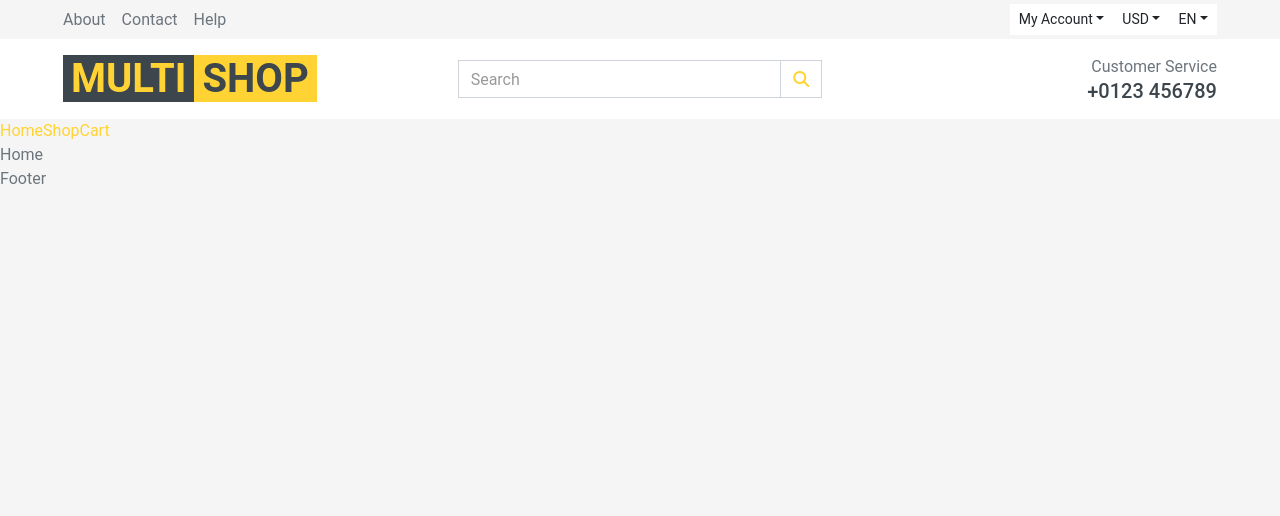
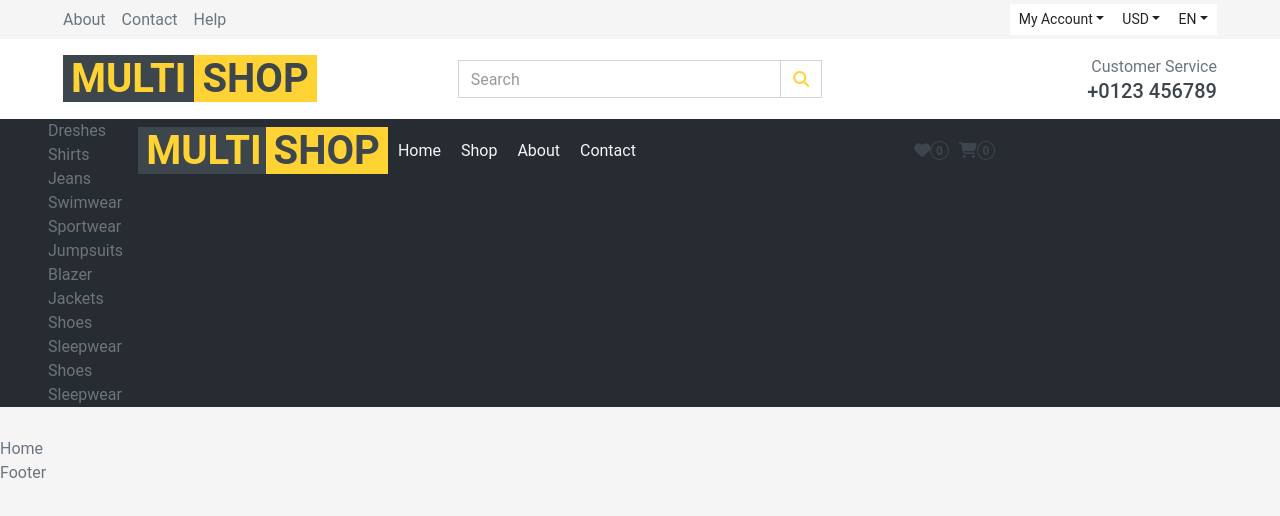
Before and after one commit to kongyutay/fashion-ecommerce-react, a React (Create React App) app: page / in a window 1280 px wide. Shown: the top 516 px of the page. Built offline with nearby package versions, Linux system fonts and the light colour scheme.

Commit message:
Finished TopBar component, continue with Category component

```diff
--- a/src/common/Category.js
+++ b/src/common/Category.js
@@ -0,0 +1,22 @@
+import React from 'react'
+import { useState } from "react";
+import { category } from "../data/Data";
+const Category = () => {
+    const [show, setShow] = useState(false);
+    const [hover, setHover] = useState(false);
+    const handleMouseEnter = (catid) => {
+        setHover(catid);
+    }
+
+    return (
+        <div>
+            {
+                category.map((val, index) => (
+                    <div className="" key={index}>{val.category_name}</div>
+                ))
+            }
+        </div>
+    )
+}
+
+export default Category
--- a/src/common/Header.js
+++ b/src/common/Header.js
@@ -1,14 +1,68 @@
 import React from "react";
 import { Link } from "react-router-dom";
 import TopBar from "./TopBar";
+import { useState } from "react";
+import { useEffect } from "react";
+import { nav } from "../data/Data";
+import Category from "./Category";
 
 const Header = () => {
+    const [isSticky, setIsSticky] = useState(false);
+    const [toggler, setToggler] = useState(false);
+    useEffect(()=> {
+        window.addEventListener("scroll", handleScroll);
+        return () => {
+            window.addEventListener("scroll", handleScroll);
+        }
+    }, []);
+    const handleScroll = () => {
+        if (window.scrollY > 100) {
+            setIsSticky(true);
+        } else {
+            setIsSticky(false);
+        }
+    }
     return (
         <div>
             <TopBar />
-            <Link to="/">Home</Link>
-            <Link to="/shop">Shop</Link>
-            <Link to="/cart" >Cart</Link>
+            <div className={`container-fluid bg-dark-262c31 mb-30 ${ isSticky ? "sticky-header" : ""}`}>
+                <div className="row px-xl-5">
+                    <Category />
+                    <div className="col-lg-9">
+                        <nav className="navbar navbar-expand bg-dark-262c31 navbar-dark py-3 py-lg-0 px-0">
+                            <Link className="text-decoration-none d-none d-lg-block" to="/">
+                                <span className="h1 text-uppercase text-primary bg-dark px-2">Multi</span>
+                                <span className="h1 text-uppercase text-dark bg-primary px-2 ml-n1">Shop</span>
+                            </Link>
+                            <button type="button" onClick={() => setToggler(!toggler)} className="navbar-toggler">
+                                <span className="navbar-toggler-icon"></span>
+                            </button>
+
+                            <div className={toggler ? "toggler navbar-collapse justify-content-between" : "navbar-collapse justify-content-between collapse"}>
+                                <div className="navbar-nav mr-auto py-0">
+                                    {
+                                        nav.slice(0, 4).map((val, index) => (
+                                            <Link className="nav-link nav-item" to={val.path} key={index}>{val.text}</Link>
+                                        ))
+                                    }
+                                </div>
+
+                                <div className="navbar-nav ml-auto py-0 d-none d-lg-block">
+                                    <Link className="btn px-0 ml-2">
+                                        <i className="fas fa-heart text-dark"></i>
+                                        <span style={{ paddingBottom:"2px" }} className="badge text-dark border border-dark rounded-circle">0</span>
+                                    </Link>
+                                    <Link className="btn px-0 ml-2">
+                                        <i className="fas fa-shopping-cart text-dark"></i>
+                                        <span style={{ paddingBottom:"2px" }} className="badge text-dark border border-dark rounded-circle">0</span>
+                                    </Link>
+                                </div>
+
+                            </div>
+                        </nav>
+                    </div>
+                </div>
+            </div>
         </div>
     )
 }
```
